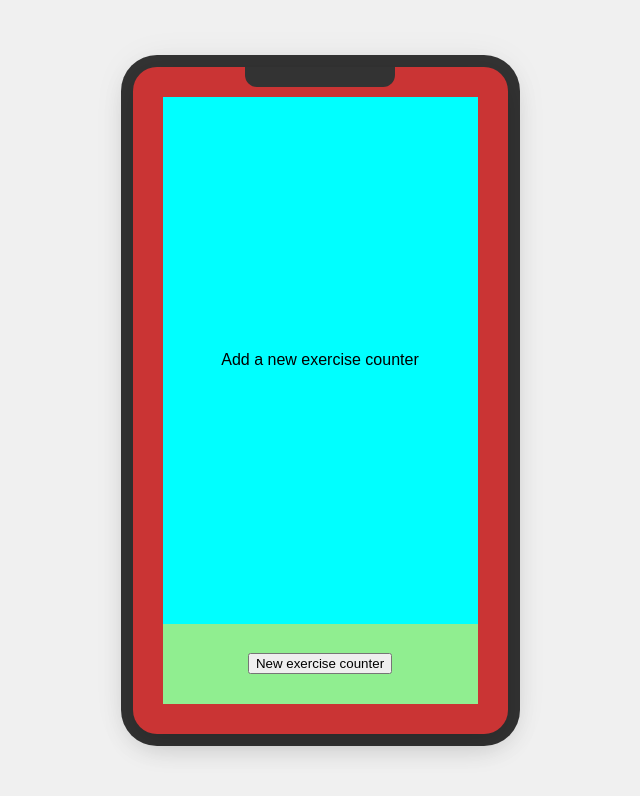
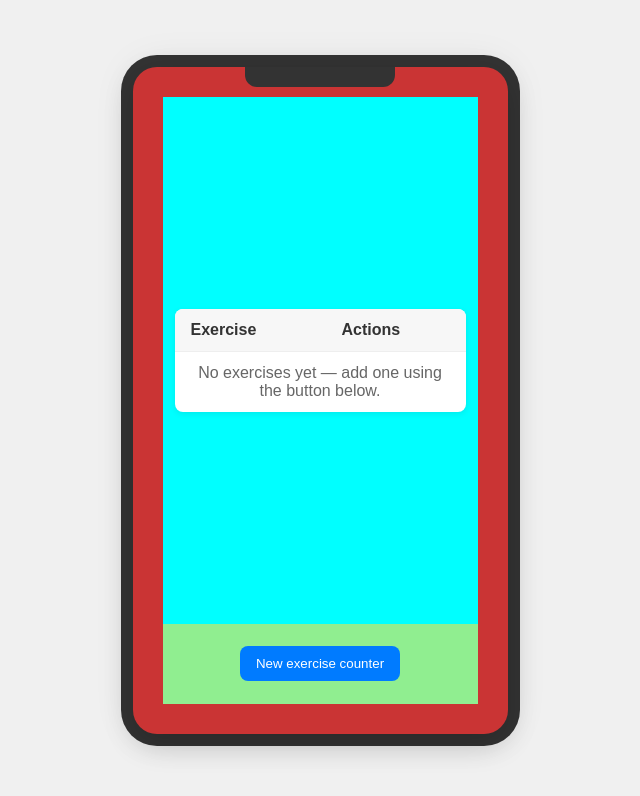
Before and after one commit to AliAlbabily/Exercise-Counter, a React (Vite) app: page / in a window 1280 px wide. Shown: the top 796 px of the page, without its empty margins (320-960 px from the left). Built offline with nearby package versions, Linux system fonts and the light colour scheme.

Commit message:
Added a table with rows and actions

```diff
--- a/src/App.jsx
+++ b/src/App.jsx
@@ -1,16 +1,74 @@
 import './index.css'; // or './App.css'
+import { useState, useRef } from 'react';
 
 const App = () => {
+    const [exercises, setExercises] = useState([]);
+    const idRef = useRef(1);
+
+    const addExercise = () => {
+        const name = window.prompt('Exercise name', `Exercise ${idRef.current}`) || `Exercise ${idRef.current}`;
+        const newItem = { id: idRef.current++, name };
+        setExercises(prev => [...prev, newItem]);
+    };
+
+    const editExercise = (id) => {
+        const item = exercises.find(e => e.id === id);
+        if (!item) return;
+        const name = window.prompt('Edit exercise name', item.name);
+        if (name === null) return; // cancelled
+        setExercises(prev => prev.map(e => e.id === id ? { ...e, name } : e));
+    };
+
+    const deleteExercise = (id) => {
+        if (!window.confirm('Delete this exercise?')) return;
+        setExercises(prev => prev.filter(e => e.id !== id));
+    };
+
     return (
         <div className="full-page">
-                <div className="mobile-container">
-                    <div className="section-table section-table-main">
-                        <p>Add a new exercise counter</p>
-                    </div>
-                    <div className="section-table section-table-side">
-                        <button>New exercise counter</button>
-                    </div>
+            <div className="mobile-container">
+                <div className="section-table section-table-main">
+                    <table className="exercise-table" aria-label="Exercises">
+                        <thead>
+                            <tr>
+                                <th>Exercise</th>
+                                <th>Actions</th>
+                            </tr>
+                        </thead>
+                        <tbody>
+                            {exercises.length === 0 && (
+                                <tr className="empty-row">
+                                    <td colSpan="2">No exercises yet — add one using the button below.</td>
+                                </tr>
+                            )}
+                            {exercises.map(ex => (
+                                <tr key={ex.id}>
+                                    <td className="exercise-name">{ex.name}</td>
+                                    <td className="actions">
+                                        <button className="icon-btn" onClick={() => editExercise(ex.id)} title="Edit">
+                                            {/* pencil icon */}
+                                            <svg width="16" height="16" viewBox="0 0 24 24" fill="none" xmlns="http://www.w3.org/2000/svg">
+                                                <path d="M3 17.25V21h3.75L17.81 9.94l-3.75-3.75L3 17.25z" fill="#333"/>
+                                                <path d="M20.71 7.04a1.003 1.003 0 0 0 0-1.42l-2.34-2.34a1.003 1.003 0 0 0-1.42 0l-1.83 1.83 3.75 3.75 1.84-1.82z" fill="#333"/>
+                                            </svg>
+                                        </button>
+                                        <button className="icon-btn" onClick={() => deleteExercise(ex.id)} title="Delete">
+                                            {/* trash icon */}
+                                            <svg width="16" height="16" viewBox="0 0 24 24" fill="none" xmlns="http://www.w3.org/2000/svg">
+                                                <path d="M6 19a2 2 0 0 0 2 2h8a2 2 0 0 0 2-2V7H6v12z" fill="#c00"/>
+                                                <path d="M19 4h-3.5l-1-1h-5l-1 1H5v2h14V4z" fill="#c00"/>
+                                            </svg>
+                                        </button>
+                                    </td>
+                                </tr>
+                            ))}
+                        </tbody>
+                    </table>
                 </div>
+                <div className="section-table section-table-side">
+                    <button className="primary-btn" onClick={addExercise}>New exercise counter</button>
+                </div>
+            </div>
         </div>
     );
 };
--- a/src/index.css
+++ b/src/index.css
@@ -94,6 +94,71 @@ p {
     background-color: lightgreen;
 }
 
+/* Exercise table styling */
+.exercise-table {
+    width: 100%;
+    border-collapse: collapse;
+    background: #fff;
+    border-radius: 8px;
+    overflow: hidden;
+    box-shadow: 0 2px 6px rgba(0,0,0,0.08);
+}
+
+.exercise-table thead th {
+    text-align: left;
+    padding: 12px 16px;
+    background: #f7f7f7;
+    font-weight: 600;
+    color: #333;
+}
+
+.exercise-table tbody td {
+    padding: 12px 16px;
+    border-top: 1px solid #eee;
+    vertical-align: middle;
+}
+
+.exercise-table .exercise-name {
+    color: #111;
+}
+
+.exercise-table .actions {
+    text-align: right;
+    width: 120px;
+}
+
+.empty-row td {
+    text-align: center;
+    color: #666;
+    padding: 20px;
+}
+
+.icon-btn {
+    background: transparent;
+    border: none;
+    padding: 6px;
+    margin-left: 6px;
+    cursor: pointer;
+    border-radius: 6px;
+}
+
+.icon-btn:hover {
+    background: rgba(0,0,0,0.06);
+}
+
+.primary-btn {
+    background: #007bff;
+    color: white;
+    border: none;
+    padding: 10px 16px;
+    border-radius: 8px;
+    cursor: pointer;
+}
+
+.primary-btn:hover {
+    background: #0069d9;
+}
+
 @media (max-width: 600px) {
     .mobile-container {
         width: 100vw;
```
